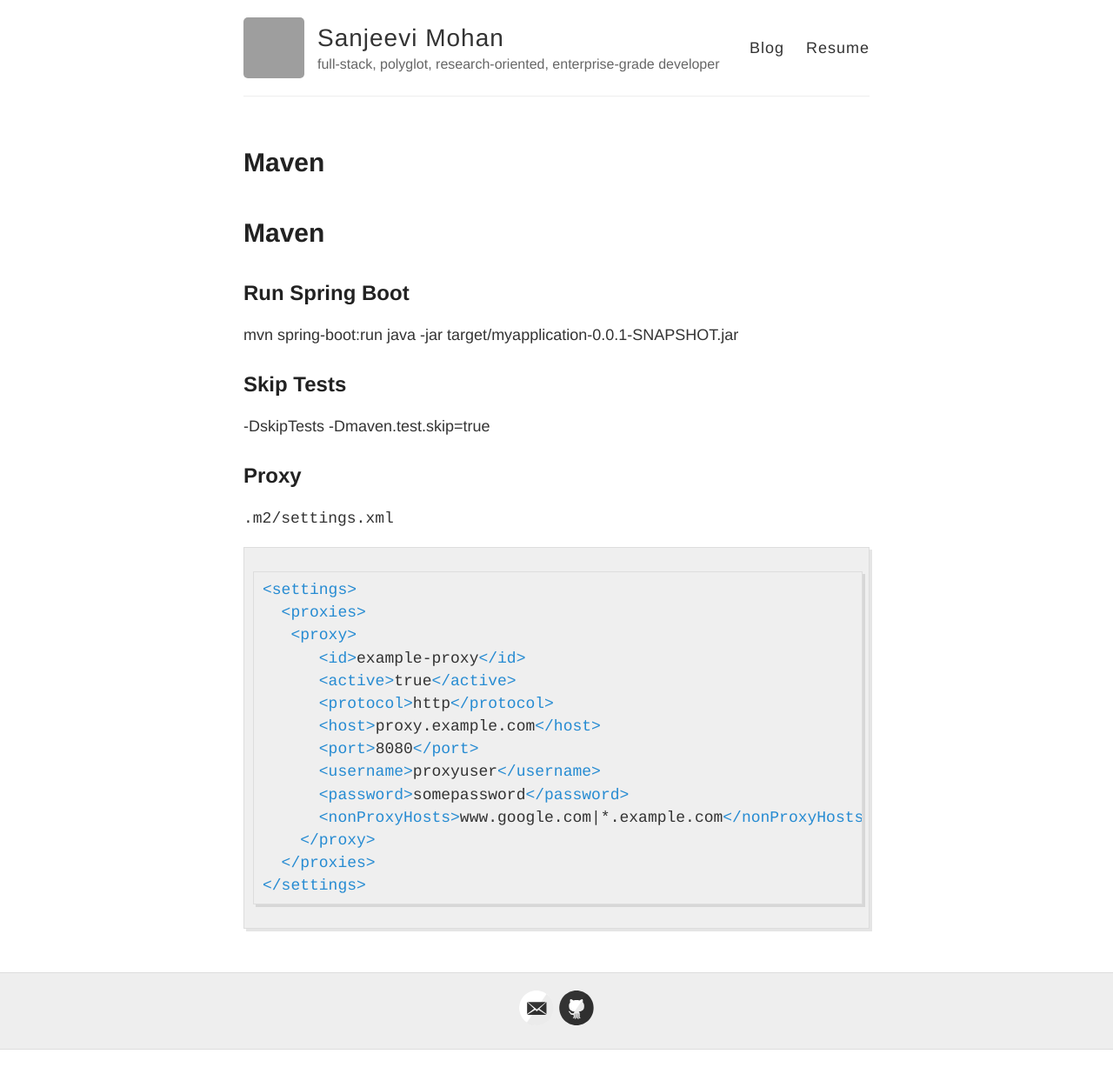
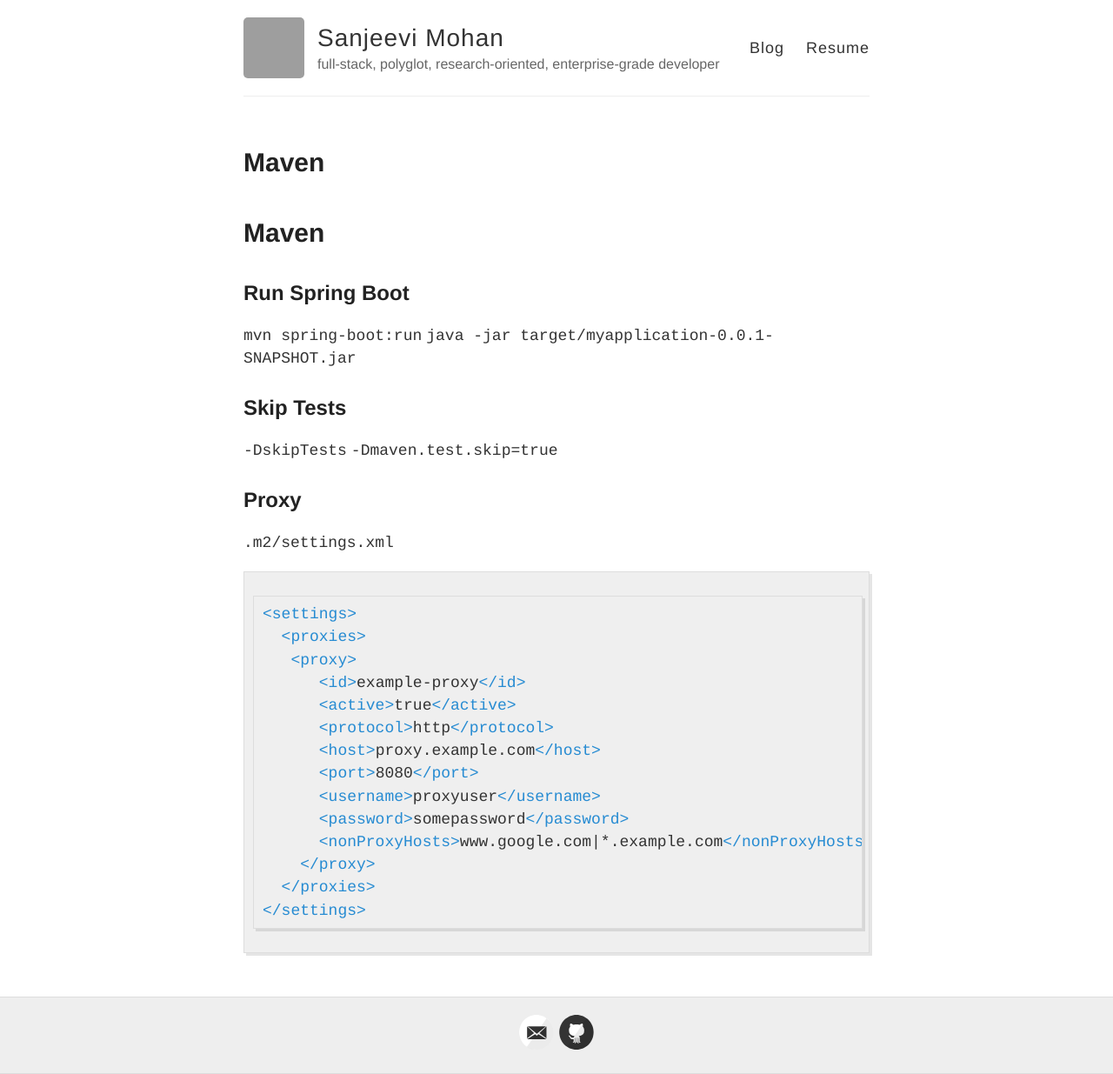
Before and after one commit to prasanjeevi/prasanjeevi.github.io, a Jekyll site: the page built from maven.md, in a window 1280 px wide. Shown: the whole page at 87% size. Built offline with Jekyll 4.4.1, drawn with Linux system fonts in a browser that asks for light colours; our own code applies the rules of GitHub Pages for plain Markdown files; before the commit the page ends 1207 px from its top, so only the background shows below that; grey boxes are pictures that could not be loaded.

```diff
--- a/maven.md
+++ b/maven.md
@@ -2,12 +2,12 @@
 # Maven
 
 ## Run Spring Boot
-mvn spring-boot:run
-java -jar target/myapplication-0.0.1-SNAPSHOT.jar
+`mvn spring-boot:run`
+`java -jar target/myapplication-0.0.1-SNAPSHOT.jar`
 
 ## Skip Tests
--DskipTests
--Dmaven.test.skip=true
+`-DskipTests`
+`-Dmaven.test.skip=true`
 
 ## Proxy
 
```
